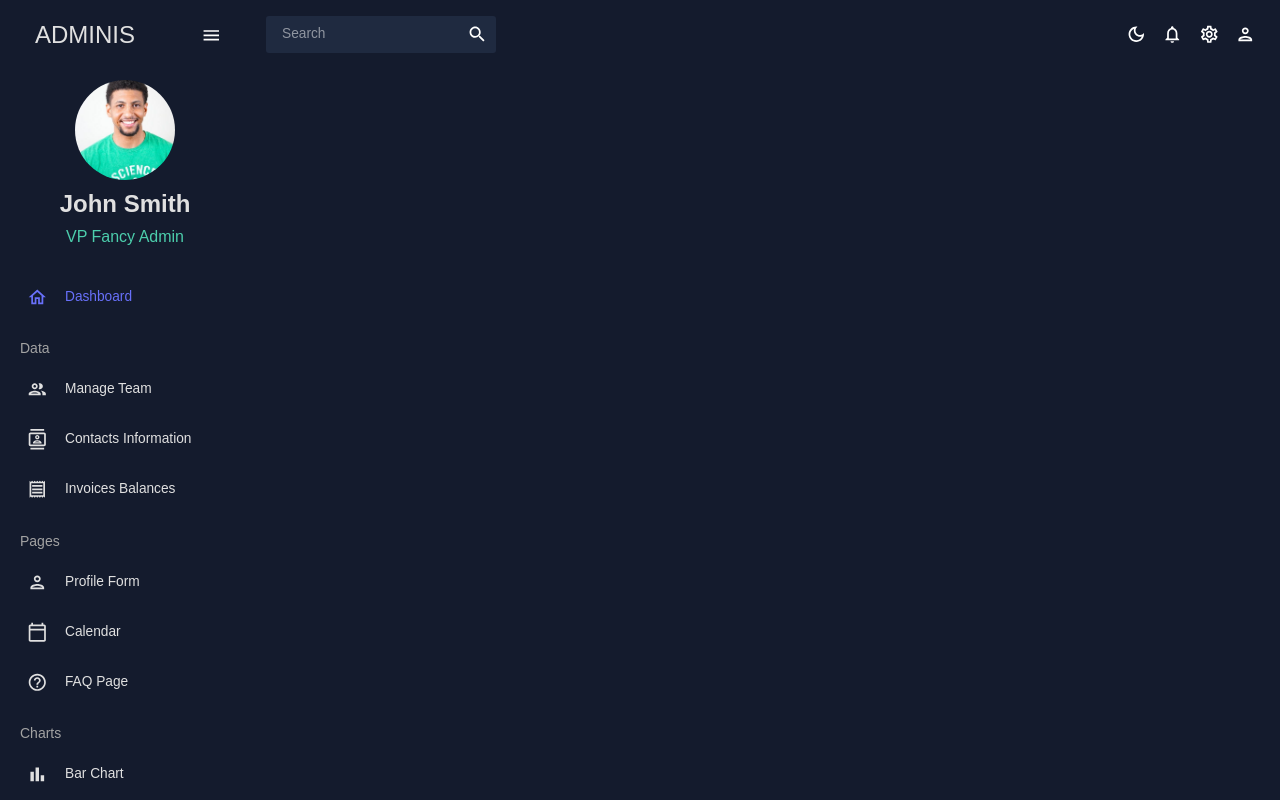
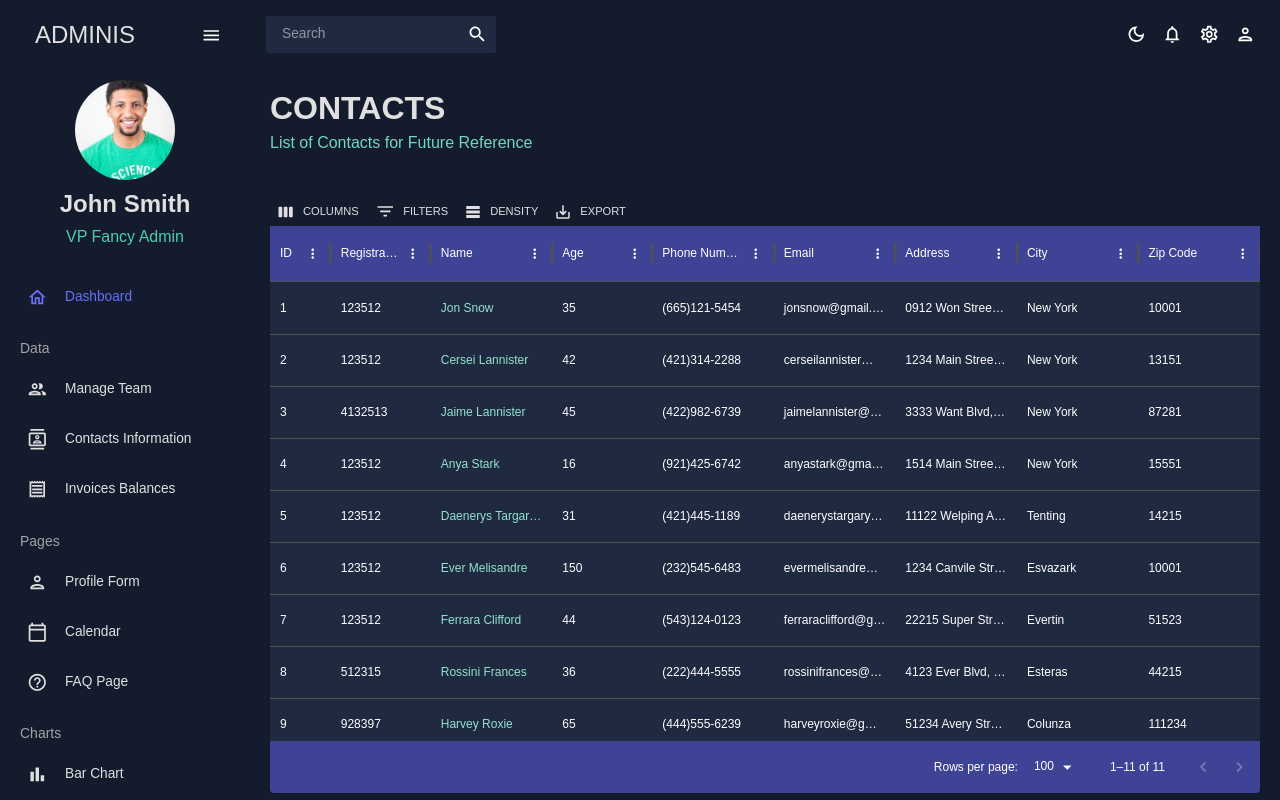
Before and after one commit to DevMisha18/admin-dashboard, a React (Vite) app: page /contacts in a window 1280 px wide. Built offline with nearby package versions, Linux system fonts and the light colour scheme.

Commit message:
feat: add contacts page, contains same problem(bottom scrollbar)  as Team page

```diff
--- a/src/App.tsx
+++ b/src/App.tsx
@@ -7,8 +7,8 @@
 
 import Dashboard from "./scenes/dashboard";
 import Team from "./scenes/team";
+import Contacts from "./scenes/contacts";
 // import Invoices from "./scenes/invoices";
-// import Contacts from "./scenes/contacts";
 // import Bar from "./scenes/bar";
 // import Form from "./scenes/form";
 // import Line from "./scenes/line";
@@ -30,7 +30,7 @@
             <Routes>
               <Route path="/" element={<Dashboard />} />
               <Route path="/team" element={<Team />} />
-              {/* <Route path="/contacts" element={<Contacts />} /> */}
+              <Route path="/contacts" element={<Contacts />} />
               {/* <Route path="/invoices" element={<Invoices />} /> */}
               {/* <Route path="/form" element={<Form />} /> */}
               {/* <Route path="/bar" element={<Bar />} /> */}
--- /dev/null
+++ b/src/scenes/contacts/index.tsx
@@ -0,0 +1,107 @@
+import { FC } from "react";
+import { Box } from "@mui/material";
+import { DataGrid, GridColDef, GridToolbar } from "@mui/x-data-grid";
+import { tokens, ColorTokens } from "../../theme";
+import { mockDataContacts } from "../../data/mockData";
+import { Header } from "../../components/Header";
+import { useTheme, Theme } from "@mui/material";
+
+const Team: FC = () => {
+  const theme: Theme = useTheme();
+  const colors: ColorTokens = tokens(theme.palette.mode);
+
+  const columns: GridColDef[] = [
+    { field: "id", headerName: "ID", flex: 0.5 },
+    { field: "registrarId", headerName: "Registrar ID" },
+    {
+      field: "name",
+      headerName: "Name",
+      flex: 1,
+      cellClassName: "name-column--cell",
+    },
+    {
+      field: "age",
+      headerName: "Age",
+      type: "number",
+      headerAlign: "left",
+      align: "left",
+    },
+    {
+      field: "phone",
+      headerName: "Phone Number",
+      flex: 1,
+    },
+    {
+      field: "email",
+      headerName: "Email",
+      flex: 1,
+    },
+    {
+      field: "address",
+      headerName: "Address",
+      flex: 1,
+    },
+    {
+      field: "city",
+      headerName: "City",
+      flex: 1,
+    },
+    {
+      field: "zipCode",
+      headerName: "Zip Code",
+      flex: 1,
+    },
+  ];
+
+  return (
+    <Box m="20px">
+      <Header
+        title="CONTACTS"
+        subtitle="List of Contacts for Future Reference"
+      />
+      <Box
+        m="40px 0 0 0"
+        height="75vh"
+        sx={{
+          "& .MuiDataGrid-root": {
+            border: "none",
+          },
+          "& .MuiDataGrid-cell:focus": {
+            outlineColor: (theme.palette.mode === "dark"
+              ? "#eee"
+              : "#333"
+            ).concat(" !important"),
+          },
+          "& .name-column--cell": {
+            color: colors.greenAccent[300],
+          },
+          "& .MuiDataGrid-columnHeader": {
+            backgroundColor: colors.blueAccent[700],
+            borderBottom: "none",
+          },
+          "& .MuiDataGrid-virtualScroller": {
+            backgroundColor: colors.primary[400],
+          },
+          "& .MuiDataGrid-footerContainer": {
+            borderTop: "none",
+            backgroundColor: colors.blueAccent[700],
+          },
+          "& .MuiCheckbox-root": {
+            color: `${colors.greenAccent[200]} !important`,
+          },
+          "& .MuiDataGrid-toolbarContainer .MuiButton-text": {
+            color: `${colors.grey[100]} !important`,
+          },
+        }}
+      >
+        <DataGrid
+          rows={mockDataContacts}
+          columns={columns}
+          slots={{ toolbar: GridToolbar }}
+        />
+      </Box>
+    </Box>
+  );
+};
+
+export default Team;
```
